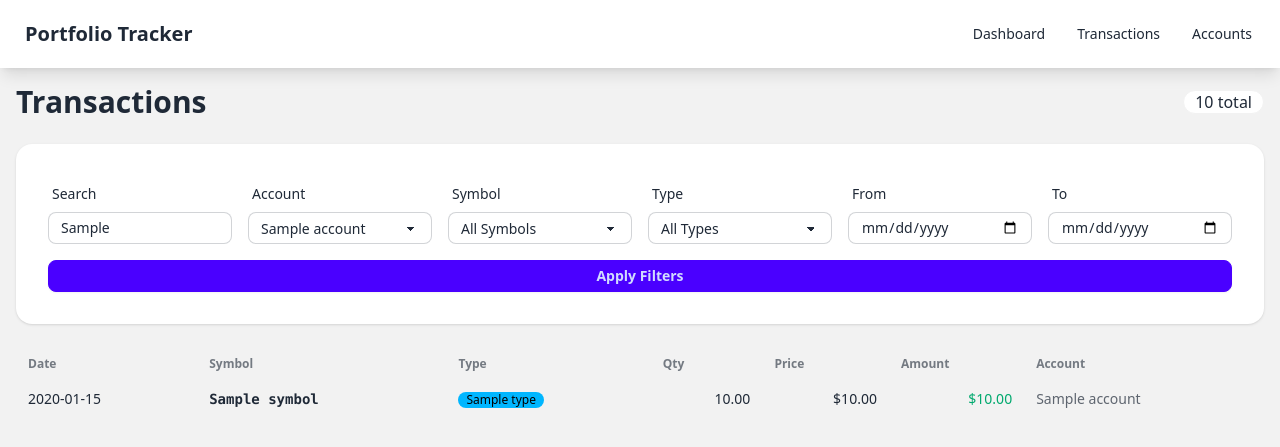
After one commit to Collint25/PortfolioTracker, a FastAPI app: template app/templates/transactions.html in a window 1280 px wide. The commit adds this page. Shown: the top 447 px of the page. Run offline with FastAPI, Linux system fonts and the light colour scheme; the template is opened without the code that fills it: most values are stand-ins (such as "Sample title", 1, 10 or a date in 2020); parts of the project's set-up code (start-up, migrations or seed data) failed here and were passed over; some libraries are stand-ins or nearby versions.

Commit message:
Phase 3: Transaction UI
- Transaction list page with table view
- Filters: date range, symbol, type, account
- Search by symbol/description
- Sorting by date, symbol, amount (clickable headers)
- Transaction detail page with related multi-leg trades
- HTMX partial updates for filters and pagination
- 404 error page
- Tests for transaction endpoints

Co-Authored-By: Claude Opus 4.5 <noreply@anthropic.com>

```diff
--- a/app/main.py
+++ b/app/main.py
@@ -3,7 +3,7 @@ from fastapi.responses import HTMLResponse
 from fastapi.staticfiles import StaticFiles
 from fastapi.templating import Jinja2Templates
 
-from app.routers import accounts, pages, sync
+from app.routers import accounts, pages, sync, transactions
 
 app = FastAPI(title="Portfolio Tracker")
 
@@ -13,6 +13,7 @@ templates = Jinja2Templates(directory="app/templates")
 app.include_router(pages.router)
 app.include_router(accounts.router, prefix="/api/accounts", tags=["accounts"])
 app.include_router(sync.router, prefix="/api/sync", tags=["sync"])
+app.include_router(transactions.router, prefix="/transactions", tags=["transactions"])
 
 
 @app.get("/health")
--- a/app/templates/base.html
+++ b/app/templates/base.html
@@ -16,6 +16,7 @@
         <div class="flex-none">
             <ul class="menu menu-horizontal px-1">
                 <li><a href="/">Dashboard</a></li>
+                <li><a href="/transactions">Transactions</a></li>
                 <li><a href="/api/accounts">Accounts</a></li>
             </ul>
         </div>
--- /dev/null
+++ b/app/templates/partials/transaction_table.html
@@ -0,0 +1,115 @@
+<div class="overflow-x-auto">
+    <table class="table table-zebra table-sm">
+        <thead>
+            <tr>
+                <th>
+                    <a
+                        href="?sort_by=trade_date&sort_dir={{ 'asc' if current_sort_by == 'trade_date' and current_sort_dir == 'desc' else 'desc' }}&search={{ current_search or '' }}&account_id={{ current_account_id or '' }}&symbol={{ current_symbol or '' }}&type={{ current_type or '' }}&start_date={{ current_start_date or '' }}&end_date={{ current_end_date or '' }}"
+                        hx-get="/transactions?sort_by=trade_date&sort_dir={{ 'asc' if current_sort_by == 'trade_date' and current_sort_dir == 'desc' else 'desc' }}&search={{ current_search or '' }}&account_id={{ current_account_id or '' }}&symbol={{ current_symbol or '' }}&type={{ current_type or '' }}&start_date={{ current_start_date or '' }}&end_date={{ current_end_date or '' }}"
+                        hx-target="#transaction-table"
+                        hx-push-url="true"
+                        class="link link-hover"
+                    >
+                        Date
+                        {% if current_sort_by == 'trade_date' %}
+                            {{ '↓' if current_sort_dir == 'desc' else '↑' }}
+                        {% endif %}
+                    </a>
+                </th>
+                <th>
+                    <a
+                        href="?sort_by=symbol&sort_dir={{ 'asc' if current_sort_by == 'symbol' and current_sort_dir == 'desc' else 'desc' }}&search={{ current_search or '' }}&account_id={{ current_account_id or '' }}&symbol={{ current_symbol or '' }}&type={{ current_type or '' }}&start_date={{ current_start_date or '' }}&end_date={{ current_end_date or '' }}"
+                        hx-get="/transactions?sort_by=symbol&sort_dir={{ 'asc' if current_sort_by == 'symbol' and current_sort_dir == 'desc' else 'desc' }}&search={{ current_search or '' }}&account_id={{ current_account_id or '' }}&symbol={{ current_symbol or '' }}&type={{ current_type or '' }}&start_date={{ current_start_date or '' }}&end_date={{ current_end_date or '' }}"
+                        hx-target="#transaction-table"
+                        hx-push-url="true"
+                        class="link link-hover"
+                    >
+                        Symbol
+                        {% if current_sort_by == 'symbol' %}
+                            {{ '↓' if current_sort_dir == 'desc' else '↑' }}
+                        {% endif %}
+                    </a>
+                </th>
+                <th>Type</th>
+                <th>Qty</th>
+                <th>Price</th>
+                <th>
+                    <a
+                        href="?sort_by=amount&sort_dir={{ 'asc' if current_sort_by == 'amount' and current_sort_dir == 'desc' else 'desc' }}&search={{ current_search or '' }}&account_id={{ current_account_id or '' }}&symbol={{ current_symbol or '' }}&type={{ current_type or '' }}&start_date={{ current_start_date or '' }}&end_date={{ current_end_date or '' }}"
+                        hx-get="/transactions?sort_by=amount&sort_dir={{ 'asc' if current_sort_by == 'amount' and current_sort_dir == 'desc' else 'desc' }}&search={{ current_search or '' }}&account_id={{ current_account_id or '' }}&symbol={{ current_symbol or '' }}&type={{ current_type or '' }}&start_date={{ current_start_date or '' }}&end_date={{ current_end_date or '' }}"
+                        hx-target="#transaction-table"
+                        hx-push-url="true"
+                        class="link link-hover"
+                    >
+                        Amount
+                        {% if current_sort_by == 'amount' %}
+                            {{ '↓' if current_sort_dir == 'desc' else '↑' }}
+                        {% endif %}
+                    </a>
+                </th>
+                <th>Account</th>
+            </tr>
+        </thead>
+        <tbody>
+            {% for txn in transactions %}
+            <tr
+                class="hover cursor-pointer"
+                hx-get="/transactions/{{ txn.id }}"
+                hx-push-url="true"
+                hx-target="body"
+            >
+                <td>{{ txn.trade_date.strftime('%Y-%m-%d') if txn.trade_date else 'N/A' }}</td>
+                <td class="font-mono font-semibold">{{ txn.symbol or '-' }}</td>
+                <td>
+                    <span class="badge badge-sm {{ 'badge-success' if txn.type == 'BUY' else 'badge-error' if txn.type == 'SELL' else 'badge-info' }}">
+                        {{ txn.type }}
+                    </span>
+                </td>
+                <td class="text-right">{{ '{:,.2f}'.format(txn.quantity) if txn.quantity else '-' }}</td>
+                <td class="text-right">${{ '{:,.2f}'.format(txn.price) if txn.price else '-' }}</td>
+                <td class="text-right {{ 'text-success' if txn.amount > 0 else 'text-error' if txn.amount < 0 else '' }}">
+                    ${{ '{:,.2f}'.format(txn.amount) }}
+                </td>
+                <td class="text-sm text-base-content/70">{{ txn.account.name if txn.account else 'N/A' }}</td>
+            </tr>
+            {% else %}
+            <tr>
+                <td colspan="7" class="text-center py-8 text-base-content/50">
+                    No transactions found
+                </td>
+            </tr>
+            {% endfor %}
+        </tbody>
+    </table>
+</div>
+
+<!-- Pagination -->
+{% if total_pages > 1 %}
+<div class="flex justify-center mt-4">
+    <div class="join">
+        {% if page > 1 %}
+        <a
+            href="?page={{ page - 1 }}&sort_by={{ current_sort_by }}&sort_dir={{ current_sort_dir }}&search={{ current_search or '' }}&account_id={{ current_account_id or '' }}&symbol={{ current_symbol or '' }}&type={{ current_type or '' }}&start_date={{ current_start_date or '' }}&end_date={{ current_end_date or '' }}"
+            hx-get="/transactions?page={{ page - 1 }}&sort_by={{ current_sort_by }}&sort_dir={{ current_sort_dir }}&search={{ current_search or '' }}&account_id={{ current_account_id or '' }}&symbol={{ current_symbol or '' }}&type={{ current_type or '' }}&start_date={{ current_start_date or '' }}&end_date={{ current_end_date or '' }}"
+            hx-target="#transaction-table"
+            hx-push-url="true"
+            class="join-item btn btn-sm"
+        >«</a>
+        {% endif %}
+
+        <span class="join-item btn btn-sm btn-disabled">
+            Page {{ page }} of {{ total_pages }}
+        </span>
+
+        {% if page < total_pages %}
+        <a
+            href="?page={{ page + 1 }}&sort_by={{ current_sort_by }}&sort_dir={{ current_sort_dir }}&search={{ current_search or '' }}&account_id={{ current_account_id or '' }}&symbol={{ current_symbol or '' }}&type={{ current_type or '' }}&start_date={{ current_start_date or '' }}&end_date={{ current_end_date or '' }}"
+            hx-get="/transactions?page={{ page + 1 }}&sort_by={{ current_sort_by }}&sort_dir={{ current_sort_dir }}&search={{ current_search or '' }}&account_id={{ current_account_id or '' }}&symbol={{ current_symbol or '' }}&type={{ current_type or '' }}&start_date={{ current_start_date or '' }}&end_date={{ current_end_date or '' }}"
+            hx-target="#transaction-table"
+            hx-push-url="true"
+            class="join-item btn btn-sm"
+        >»</a>
+        {% endif %}
+    </div>
+</div>
+{% endif %}
--- /dev/null
+++ b/app/templates/transactions.html
@@ -0,0 +1,109 @@
+{% extends "base.html" %}
+
+{% block content %}
+<div class="flex justify-between items-center mb-6">
+    <h1 class="text-3xl font-bold">Transactions</h1>
+    <span class="badge badge-lg">{{ total }} total</span>
+</div>
+
+<!-- Filters -->
+<div class="card bg-base-100 shadow mb-6">
+    <div class="card-body">
+        <form
+            hx-get="/transactions"
+            hx-target="#transaction-table"
+            hx-trigger="submit, change from:select"
+            hx-push-url="true"
+            class="grid grid-cols-1 md:grid-cols-3 lg:grid-cols-6 gap-4"
+        >
+            <!-- Search -->
+            <div class="form-control">
+                <label class="label"><span class="label-text">Search</span></label>
+                <input
+                    type="text"
+                    name="search"
+                    value="{{ current_search or '' }}"
+                    placeholder="Symbol or description"
+                    class="input input-bordered input-sm"
+                />
+            </div>
+
+            <!-- Account filter -->
+            <div class="form-control">
+                <label class="label"><span class="label-text">Account</span></label>
+                <select name="account_id" class="select select-bordered select-sm">
+                    <option value="">All Accounts</option>
+                    {% for account in accounts %}
+                    <option value="{{ account.id }}" {{ 'selected' if current_account_id == account.id else '' }}>
+                        {{ account.name }}
+                    </option>
+                    {% endfor %}
+                </select>
+            </div>
+
+            <!-- Symbol filter -->
+            <div class="form-control">
+                <label class="label"><span class="label-text">Symbol</span></label>
+                <select name="symbol" class="select select-bordered select-sm">
+                    <option value="">All Symbols</option>
+                    {% for sym in symbols %}
+                    <option value="{{ sym }}" {{ 'selected' if current_symbol == sym else '' }}>
+                        {{ sym }}
+                    </option>
+                    {% endfor %}
+                </select>
+            </div>
+
+            <!-- Type filter -->
+            <div class="form-control">
+                <label class="label"><span class="label-text">Type</span></label>
+                <select name="type" class="select select-bordered select-sm">
+                    <option value="">All Types</option>
+                    {% for t in types %}
+                    <option value="{{ t }}" {{ 'selected' if current_type == t else '' }}>
+                        {{ t }}
+                    </option>
+                    {% endfor %}
+                </select>
+            </div>
+
+            <!-- Date range -->
+            <div class="form-control">
+                <label class="label"><span class="label-text">From</span></label>
+                <input
+                    type="date"
+                    name="start_date"
+                    value="{{ current_start_date or '' }}"
+                    class="input input-bordered input-sm"
+                />
+            </div>
+
+            <div class="form-control">
+                <label class="label"><span class="label-text">To</span></label>
+                <input
+                    type="date"
+                    name="end_date"
+                    value="{{ current_end_date or '' }}"
+                    class="input input-bordered input-sm"
+                />
+            </div>
+
+            <!-- Hidden sort fields -->
+            <input type="hidden" name="sort_by" value="{{ current_sort_by }}" />
+            <input type="hidden" name="sort_dir" value="{{ current_sort_dir }}" />
+
+            <!-- Submit button -->
+            <div class="form-control md:col-span-3 lg:col-span-6">
+                <button type="submit" class="btn btn-primary btn-sm">
+                    Apply Filters
+                </button>
+            </div>
+        </form>
+    </div>
+</div>
+
+<!-- Transaction table -->
+<div id="transaction-table">
+    {% include "partials/transaction_table.html" %}
+</div>
+{% endblock %}
```
Also changed, not shown: CLAUDE.md (+4 -2 lines), app/routers/transactions.py (added, +129 -0 lines), app/services/transaction_service.py (added, +92 -0 lines), app/templates/404.html (added, +13 -0 lines), app/templates/transaction_detail.html (added, +127 -0 lines), docs/PROJECT_PLAN.md (+13 -13 lines), tests/test_transactions.py (added, +17 -0 lines).
